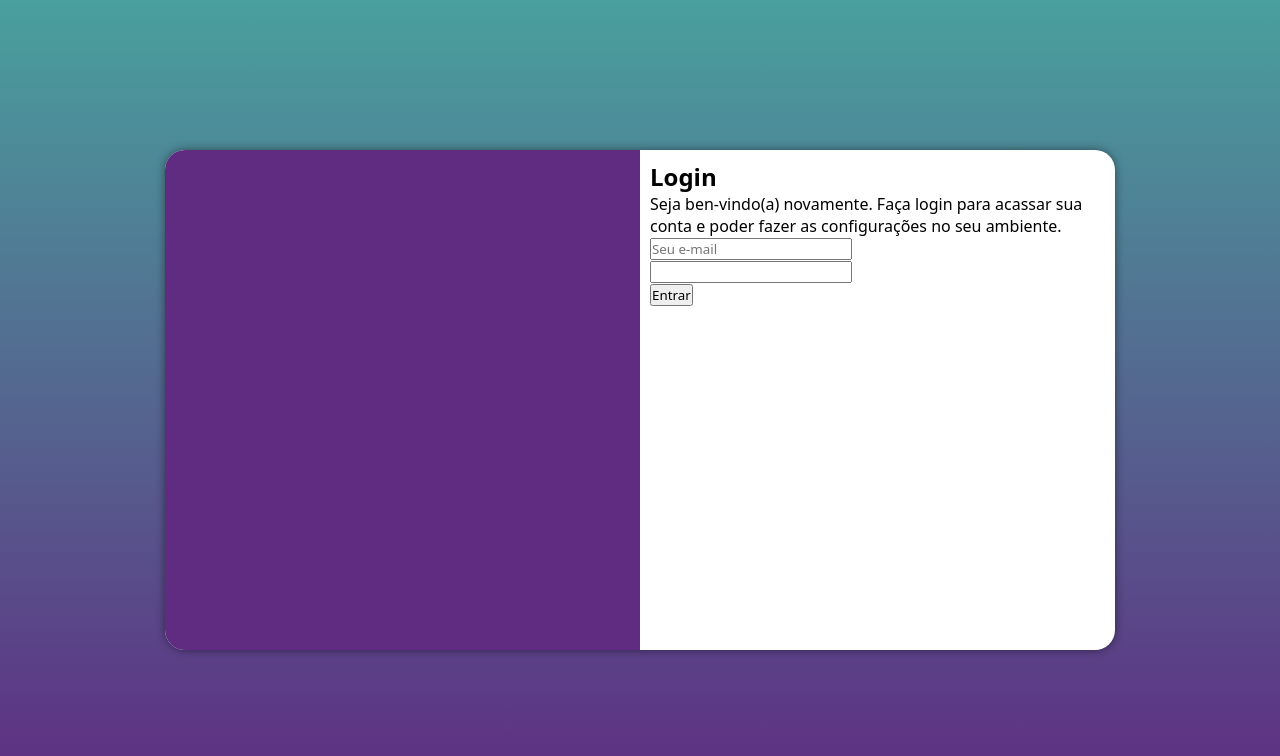
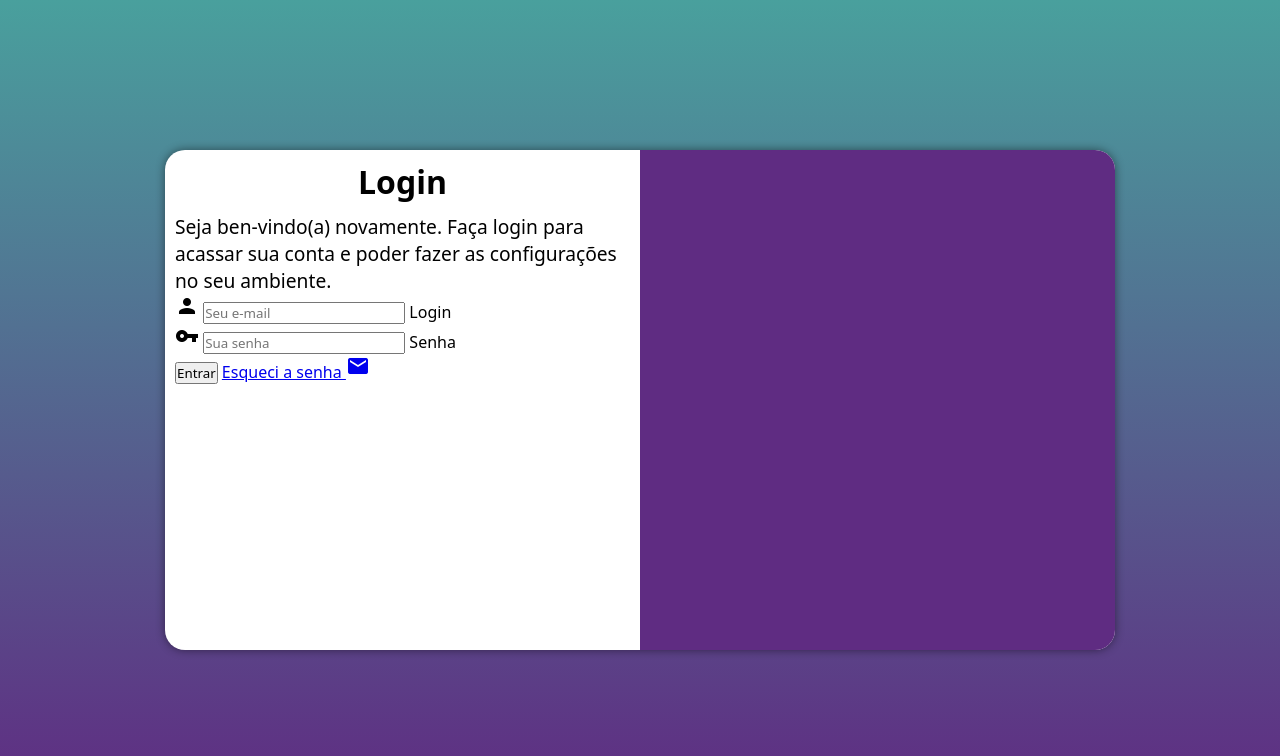
Before and after one commit to Rodrigo-FN/projeto-login, a plain HTML site: page index.html in a window 1280 px wide. Drawn offline with Linux system fonts and the light colour scheme.

Commit message:
add formulário

```diff
--- a/estilos/media-query.css
+++ b/estilos/media-query.css
@@ -32,13 +32,21 @@
     }
 
     section#login > div#imagem {
-        float: left;
+        float: right;
         width: 50%;
         height: 100%;
     }
 
     section#login > div#formulario {
-        float: right;
+        float: left;
         width: 50%;
     }
+
+    div#formulario > h1 {
+        font-size: 2em;
+    }
+
+    div#formulario > p {
+        font-size: 1.2em;
+    }
 }
--- a/estilos/style.css
+++ b/estilos/style.css
@@ -61,3 +61,12 @@ div#formulario {
     display: block;
     padding: 10px;
 }
+
+div#formulario > h1 {
+    text-align: center;
+    margin-bottom: 10px;
+}
+
+div#formulario > p {
+    font-size: 0.8em;
+}
--- a/index.html
+++ b/index.html
@@ -6,6 +6,8 @@
     <meta name="viewport" content="width=device-width, initial-scale=1.0">
     <link rel="stylesheet" href="estilos/style.css">
     <link rel="stylesheet" href="estilos/media-query.css">
+    <link href="https://fonts.googleapis.com/icon?family=Material+Icons"
+      rel="stylesheet">
     <title>Tela de Login</title>
 </head>
 <body>
@@ -19,17 +21,20 @@
                 <h1>Login</h1>
                 <p>Seja ben-vindo(a) novamente. Faça login para acassar sua conta e poder fazer as configurações no seu ambiente.</p>
                 <form action="login.php" method="post" autocomplete="on">
-                    <div>
-                        <label for="email"></label>
-                        <input type="email" name="email" id="email" required placeholder="Seu e-mail">
+                    <div class="campo">
+                        <span class="material-icons">person</span>
+                        <input type="email" name="email" id="email" required placeholder="Seu e-mail" autocomplete="email" maxlength="30">
+                        <label for="email">Login</label>
                     </div>
-                    <div>
-                        <label for="senha"></label>
-                        <input type="password" name="senha" id="senha" required minlength="8">
+                    <div class="campo">
+                        <span class="material-icons">vpn_key</span>
+                        <input type="password" name="senha" id="senha" required minlength="8" maxlength="16" placeholder="Sua senha" autocomplete="current-password">
+                        <label for="senha">Senha</label>
                     </div>
 
                     <div>
                         <input type="submit" value="Entrar">
+                        <a href="esqueci.html">Esqueci a senha <span class="material-icons">mail</span></a>
                     </div>
                 </form>
 
```
